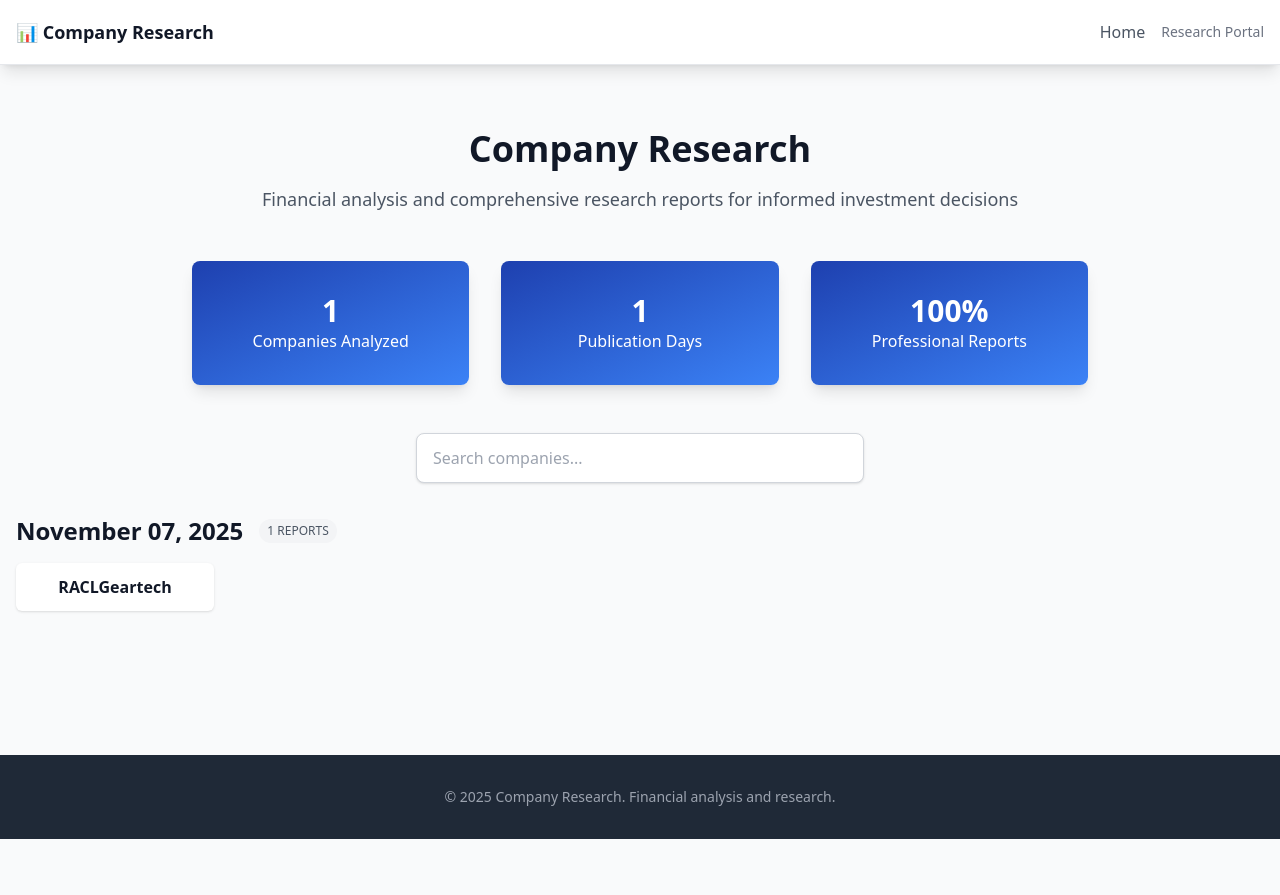
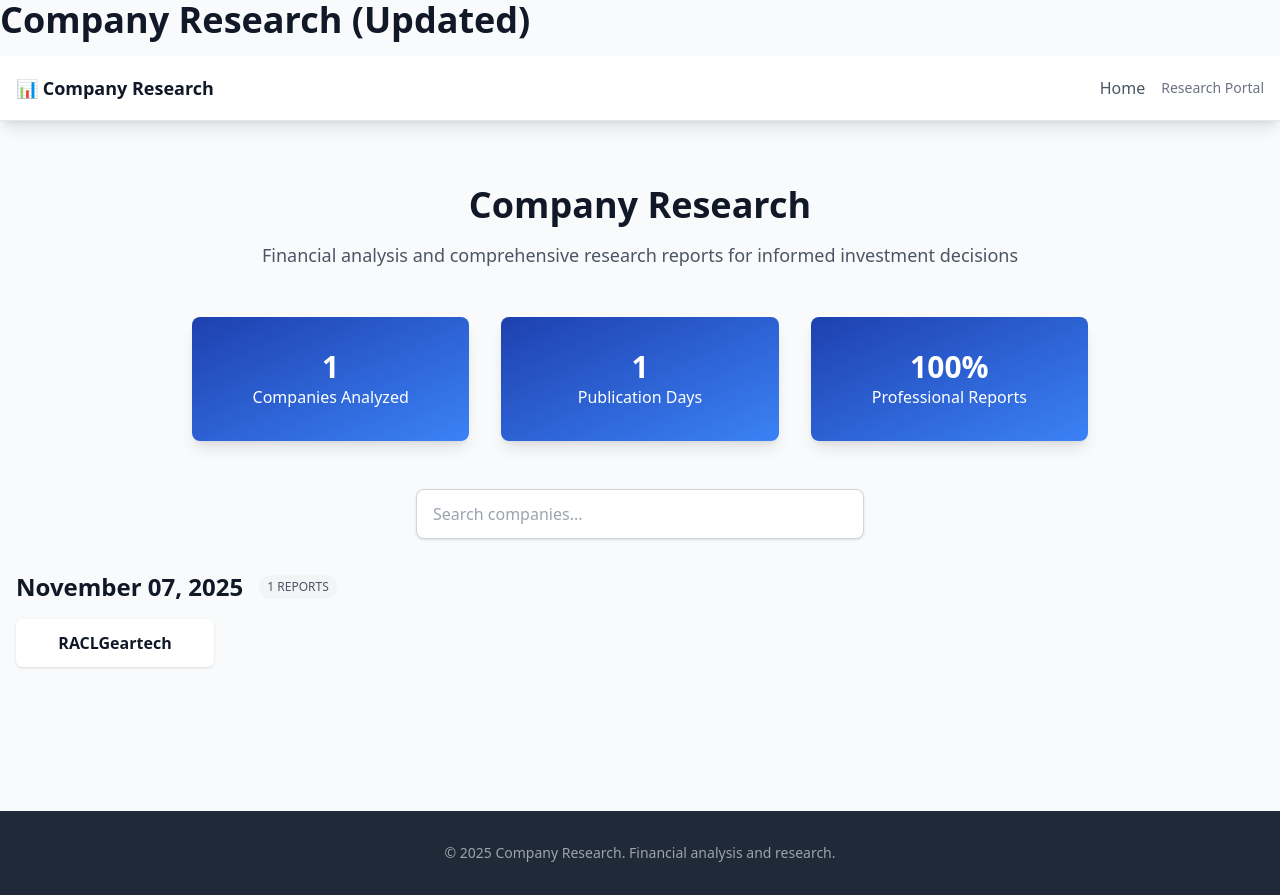
Before and after one commit to Rajnishkumarg/CompanyResearchPortal, a plain HTML site: page index.html in a window 1280 px wide. Before the commit the page ends 839 px from the top, so only its background shows below. Drawn offline with nearby package versions, Linux system fonts and the light colour scheme.

Commit message:
Updated title text on 11 nov 2025

```diff
--- a/index.html
+++ b/index.html
@@ -2,7 +2,7 @@
 <html lang="en">
 <head>
   <meta charset="UTF-8">
-  <title>Company Research</title>
+  <h1 class="text-4xl font-bold mb-4">Company Research (Updated)</h1>
   <script src="https://cdn.tailwindcss.com"></script>
 </head>
 
```
